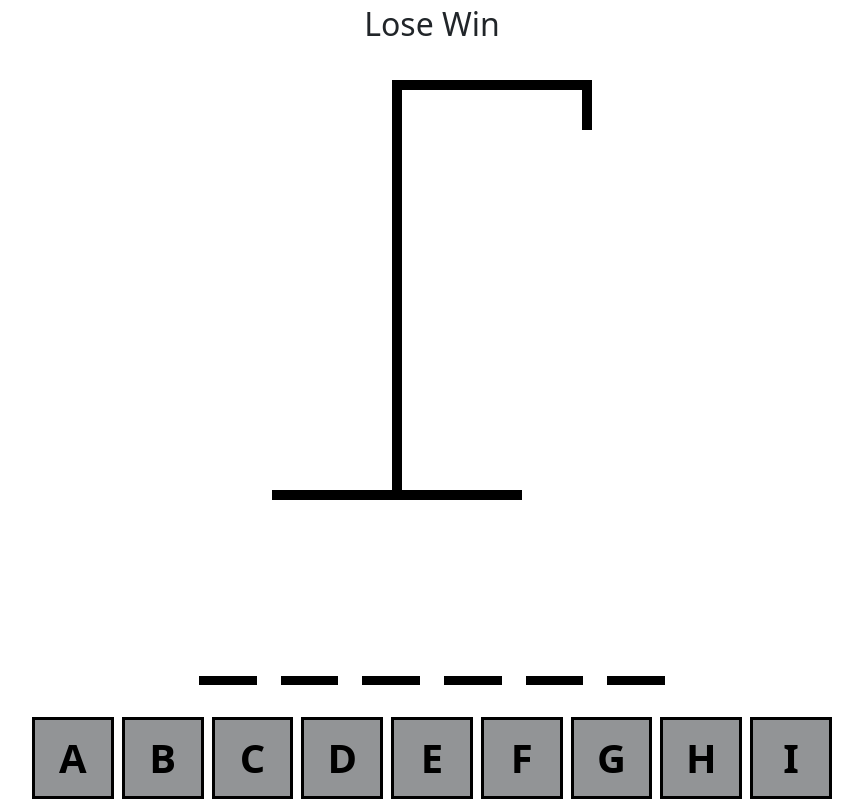
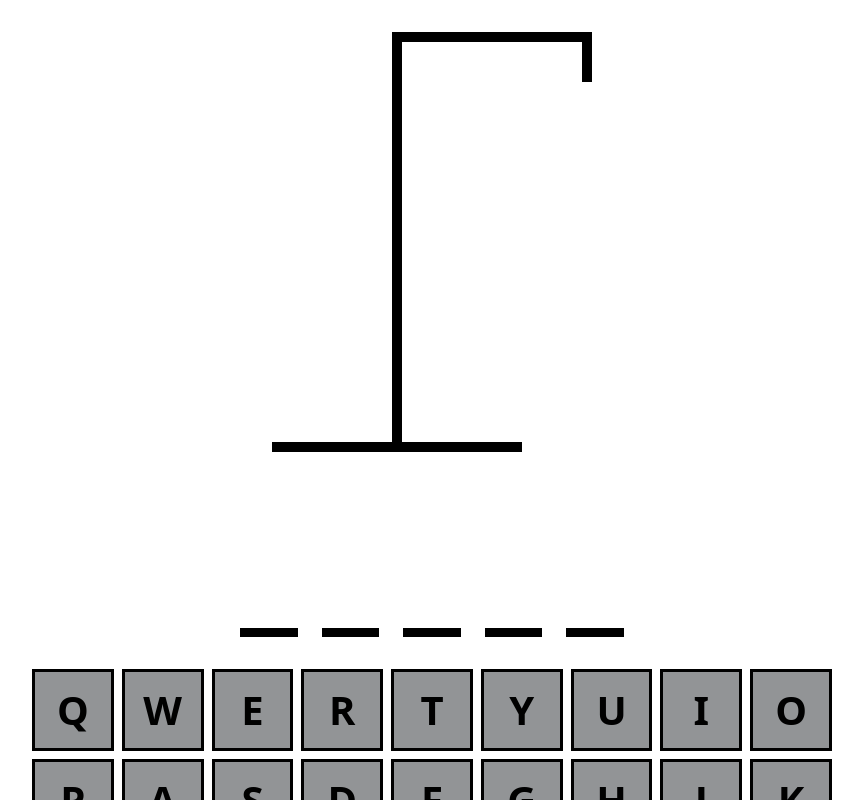
Before and after one commit to philipAvdey/hangman-project, a React (Vite) app: page / in a window 1280 px wide. Shown: the top 800 px of the page, without its empty margins (208-1071 px from the left). Built offline with nearby package versions, Linux system fonts and the light colour scheme.

Commit message:
Added main game functionality with the keyboard and word and rendering in the drawing depending on guessed letters

```diff
--- a/src/App.tsx
+++ b/src/App.tsx
@@ -6,7 +6,7 @@ To do after initial completion:
 
 */
 
-import { useState } from "react";
+import { useCallback, useEffect, useState } from "react";
 import HangmanDrawing from "./components/HangmanDrawing/HangmanDrawing";
 import Keyboard from "./components/Keyboard/Keyboard";
 import HangmanWord from "./components/HangmanWord/HangmanWord";
@@ -14,10 +14,10 @@ import HangmanWord from "./components/HangmanWord/HangmanWord";
 import words from "./wordsList.json";
 import "./App.scss";
 
+const getWord = () => words[Math.floor(Math.random() * words.length)]
+
 function App() {
-  const [wordToGuess, setWordToGuess] = useState(() => {
-    return words[Math.floor(Math.random() * words.length)];
-  });
+  const [wordToGuess, setWordToGuess] = useState(getWord);
 
   const [guessedLetters, setGuessedLetters] = useState<string[]>([]);
 
@@ -25,13 +25,78 @@ function App() {
     (letter) => !wordToGuess.includes(letter)
   );
 
+  const isLoser = incorrectLetters.length >= 6;
+  const isWinner = wordToGuess
+    .split("")
+    .every((letter) => guessedLetters.includes(letter));
+
+  const addGuessedLetter = useCallback(
+    (letter: string) => {
+      if (guessedLetters.includes(letter) || isLoser || isWinner) {
+        return;
+      } else {
+        setGuessedLetters((currentLetters) => [...currentLetters, letter]);
+      }
+    },
+    [guessedLetters, isLoser, isWinner]
+  );
+
+  useEffect(() => {
+    const handler = (e: KeyboardEvent) => {
+      const key = e.key;
+
+      if (!key.match(/^[a-z]$/)) {
+        return;
+      } else {
+        e.preventDefault();
+        addGuessedLetter(key);
+      }
+    };
+    document.addEventListener("keypress", handler);
+    return () => {
+      document.removeEventListener("keypress", handler);
+    };
+  }, [guessedLetters]);
+
+  useEffect(() => {
+    const handler = (e: KeyboardEvent) => {
+      const key = e.key;
+
+      if (key !== "Enter" ) {
+        return;
+      } else {
+        e.preventDefault();
+        setGuessedLetters([]);
+        setWordToGuess(getWord());
+      }
+    };
+    document.addEventListener("keypress", handler);
+    return () => {
+      document.removeEventListener("keypress", handler);
+    };
+  }, []);
+
   return (
     <div className="app">
-      <div className="app__lose-win">Lose Win</div>
+      <div className="app__lose-win">
+        {isWinner && "Winner! Refresh to try again"}
+        {isLoser && "Loser! idiot."}
+      </div>
       <HangmanDrawing numberOfGuesses={incorrectLetters.length} />
-      <HangmanWord guessedLetters={guessedLetters} wordToGuess={wordToGuess}/>
+      <HangmanWord
+        reveal={isLoser}
+        guessedLetters={guessedLetters}
+        wordToGuess={wordToGuess}
+      />
       <div className="app__keyboard">
-        <Keyboard />
+        <Keyboard
+          disabled={isWinner || isLoser}
+          activeLetters={guessedLetters.filter((letter) =>
+            wordToGuess.includes(letter)
+          )}
+          inactiveLetters={incorrectLetters}
+          addGuessedLetter={addGuessedLetter}
+        />
       </div>
     </div>
   );
--- a/src/components/HangmanWord/HangmanWord.scss
+++ b/src/components/HangmanWord/HangmanWord.scss
@@ -19,3 +19,11 @@
     visibility: hidden;
 
 }
+
+.red{
+    color: red;
+}
+
+.black{
+    color: black;
+}
--- a/src/components/HangmanWord/HangmanWord.tsx
+++ b/src/components/HangmanWord/HangmanWord.tsx
@@ -1,20 +1,30 @@
 import "./HangmanWord.scss";
 
 type HangmanWordProps = {
-  guessedLetters: string[]
-  wordToGuess: string
-}
+  guessedLetters: string[];
+  wordToGuess: string;
+  reveal?: boolean;
+};
 
-
-const HangmanWord = ({ guessedLetters, wordToGuess } : HangmanWordProps) => {
+const HangmanWord = ({
+  reveal = false,
+  guessedLetters,
+  wordToGuess,
+}: HangmanWordProps) => {
   return (
     <div className="app__word">
       {wordToGuess.split("").map((letter, index) => (
         <span key={`${letter}-${index}`} className={`app__word_letter`}>
           <span
             className={`app__word_letter_${
-              guessedLetters.includes(letter) ? "visible" : "invisible"
-            }`}
+              guessedLetters.includes(letter) || reveal
+                ? "visible"
+                : "invisible"
+            } ${
+              !guessedLetters.includes(letter) && reveal
+                ? "red"
+                : "black"
+            }` }
           >
             {letter}
           </span>
--- a/src/components/Keyboard/Keyboard.tsx
+++ b/src/components/Keyboard/Keyboard.tsx
@@ -1,40 +1,61 @@
 import "./Keyboard.scss";
 
 const KEYS = [
+  "q",
+  "w",
+  "e",
+  "r",
+  "t",
+  "y",
+  "u",
+  "i",
+  "o",
+  "p",
   "a",
-  "b",
-  "c",
+  "s",
   "d",
-  "e",
   "f",
   "g",
   "h",
-  "i",
   "j",
   "k",
   "l",
+  "z",
+  "x",
+  "c",
+  "v",
+  "b",
+  "n",
   "m",
-  "n",
-  "o",
-  "p",
-  "q",
-  "r",
-  "s",
-  "t",
-  "u",
-  "v",
-  "w",
-  "x",
-  "y",
-  "z",
 ];
 
-const Keyboard = () => {
+type KeyboardProps = {
+  activeLetters: string[];
+  inactiveLetters: string[];
+  addGuessedLetter: (letter: string) => void;
+  disabled?: boolean
+};
+
+const Keyboard = ({
+  activeLetters,
+  inactiveLetters,
+  addGuessedLetter,
+  disabled = false
+}: KeyboardProps) => {
   return (
     <div className="app__keyboard">
       {KEYS.map((key) => {
+        const isActive = activeLetters.includes(key);
+        const isInactive = inactiveLetters.includes(key);
         return (
-          <button className="app__keyboard_key" key={key}>
+          <button
+            onClick={() => addGuessedLetter(key)}
+            className={`app__keyboard_key ${isActive ? "active" : ""}
+            ${isInactive ? "inactive" : ""}`}
+            key={key}
+            disabled={isInactive || isActive || disabled
+            }
+          >
             {key}
           </button>
         );
```
